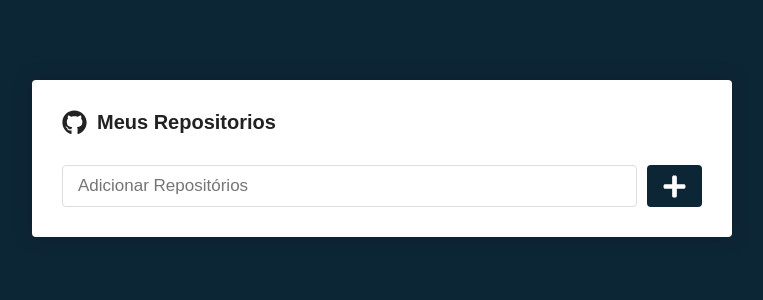
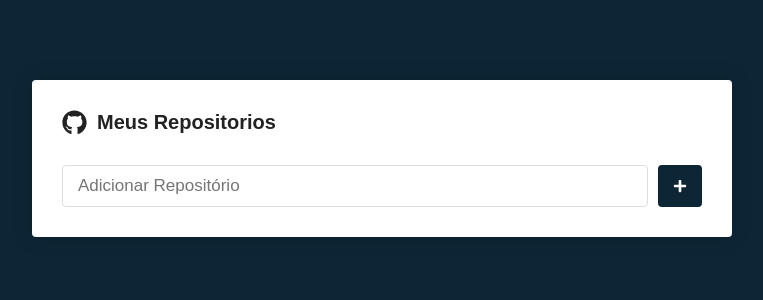
Before and after one commit to Brunocs1991/github_repos, a React (Create React App) app: page / in a window 1280 px wide. Shown: the top 300 px of the page, without its empty margins (258-1021 px from the left). Built offline with nearby package versions, Linux system fonts and the light colour scheme.

Commit message:
finding repos

```diff
--- a/src/pages/Main/index.js
+++ b/src/pages/Main/index.js
@@ -1,22 +1,60 @@
-import React, {useState} from "react";
+import React, {useCallback, useState} from "react";
 import {Container, Form, SubmitButton} from "./styles";
-import {FaGithub, FaPlus} from "react-icons/fa";
+import {FaGithub, FaPlus, FaSpinner} from "react-icons/fa";
+import api from "../../services/api";
 
 const Main = () => {
     const [newRepo, setNewRepo] = useState('')
+    const [repositorios, setRepositorios] = useState([])
+    const [loading, setLoading] = useState(false)
+
+    const handleInputChange = (e) => {
+        setNewRepo(e.target.value)
+    }
+
+    const handleSubmit = useCallback((e) => {
+        e.preventDefault()
+
+        async function submit() {
+            setLoading(true)
+            return await api.get(`repos/${newRepo}`)
+        }
+
+        submit()
+            .then(response => {
+                const data = {
+                    name: response.data.fullName
+                }
+                setRepositorios([...repositorios, data])
+                setNewRepo('')
+            })
+            .catch((e) => {
+                console.log(e)
+            })
+            .finally(() => {
+                setLoading(false)
+            })
+    }, [newRepo, repositorios]);
     return (
         <Container>
             <h1>
                 <FaGithub size={25}/>
                 Meus Repositorios
             </h1>
-            <Form onSubmit={() =>{}}>
+            <Form onSubmit={handleSubmit}>
                 <input
                     type="text"
-                    placeholder="Adicionar Repositórios"
+                    placeholder="Adicionar Repositório"
+                    value={newRepo}
+                    onChange={handleInputChange}
                 />
-                <SubmitButton>
-                    <FaPlus  color="#FFFFFF" size={25}/>
+                <SubmitButton loading={loading ? 1 : 0}>
+                    {loading ? (
+                        <FaSpinner color="#FFFFFF" size={14}/>
+                    ) : (
+                        <FaPlus color="#FFFFFF" size={14}/>
+                    )}
+
                 </SubmitButton>
             </Form>
         </Container>
--- a/src/pages/Main/styles.js
+++ b/src/pages/Main/styles.js
@@ -1,4 +1,4 @@
-import styled from "styled-components";
+import styled, {css, keyframes} from "styled-components";
 
 export const Container = styled.div`
     max-width: 700px;
@@ -8,13 +8,13 @@ export const Container = styled.div`
     padding: 30px;
     margin: 80px auto;
 
-    h1{
+    h1 {
         font-size: 20px;
         display: flex;
         align-items: center;
         flex-direction: row;
 
-        svg{
+        svg {
             margin-right: 10px;
         }
     }
@@ -25,7 +25,7 @@ export const Form = styled.form`
     display: flex;
     flex-direction: row;
 
-    input{
+    input {
         flex: 1;
         border: 1px solid #DDDDDD;
         padding: 10px 15px;
@@ -33,7 +33,20 @@ export const Form = styled.form`
         font-size: 17px;
     }
 `;
-export const SubmitButton = styled.button`
+// Criando animação button
+
+const animated = keyframes`
+    from {
+        transform: rotate(0deg);
+    }
+    to {
+        transform: rotate(360deg);
+    }
+`;
+export const SubmitButton = styled.button.attrs(props => ({
+    type: 'submit',
+    disabled: props.loading
+}))`
     background: #0D2636;
     border: 0;
     border-radius: 4px;
@@ -42,4 +55,16 @@ export const SubmitButton = styled.button`
     display: flex;
     justify-content: center;
     align-items: center;
+
+    &[disabled]{
+        cursor: not-allowed;
+        opacity: 0.5;
+    }
+    ${props => props.loading &&
+            css`
+                svg {
+                    animation: ${animated} 2s linear infinite;
+                }
+            `
+}
 `;
--- /dev/null
+++ b/src/services/api.js
@@ -0,0 +1,7 @@
+import axios from "axios";
+
+const api = axios.create({
+    baseURL: 'https://api.github.com',
+})
+
+export default api;
```
